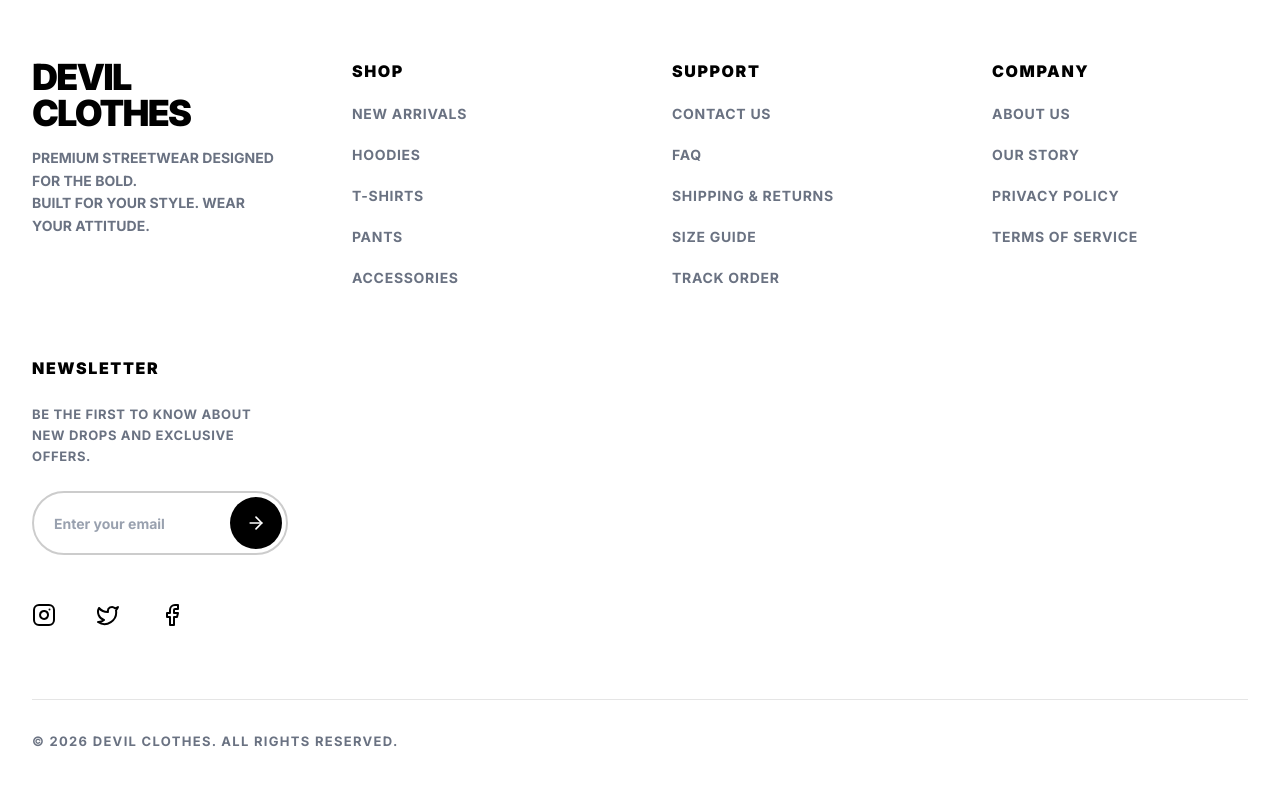
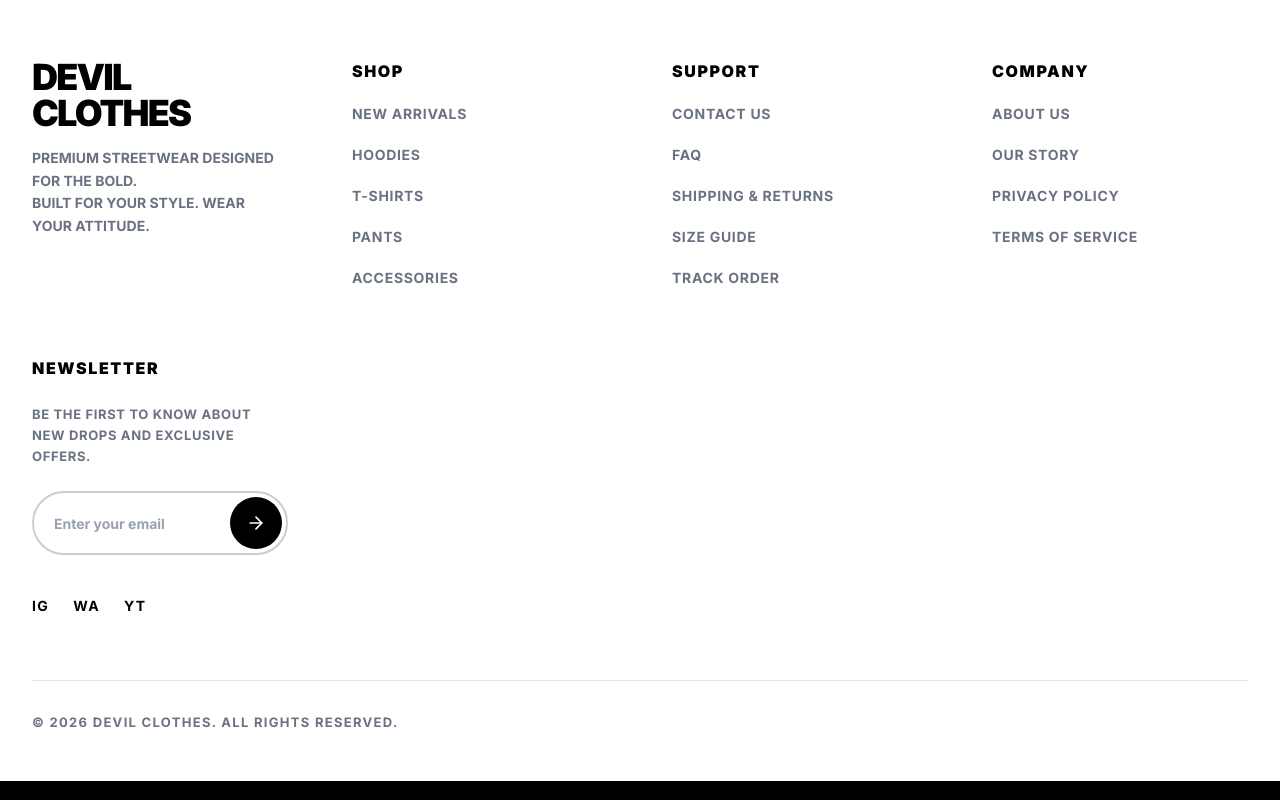
Before and after one commit to arjunkpatil2311-2325/devil-clothes, a Next.js app: page / in a window 1280 px wide. Shown: the part 5269-6069 px from the top of the page. Built offline with nearby package versions, Linux system fonts and the light colour scheme.

Commit message:
fix: restore missing lucide exports in Footer and final build verifications

```diff
--- a/src/components/layout/Footer.tsx
+++ b/src/components/layout/Footer.tsx
@@ -1,5 +1,5 @@
 import Link from "next/link";
-import { ArrowRight, Instagram, Twitter, Facebook } from "lucide-react";
+import { ArrowRight } from "lucide-react";
 
 export default function Footer() {
   return (
@@ -71,10 +71,10 @@ export default function Footer() {
             </button>
           </div>
 
-          <div className="flex space-x-6 pt-4">
-            <a href="#" className="text-black hover:text-gray-500 transition-colors p-2 -ml-2"><Instagram className="w-6 h-6" /></a>
-            <a href="#" className="text-black hover:text-gray-500 transition-colors p-2"><Twitter className="w-6 h-6" /></a>
-            <a href="#" className="text-black hover:text-gray-500 transition-colors p-2"><Facebook className="w-6 h-6" /></a>
+          <div className="flex space-x-6 text-[13px] md:text-[14px] font-bold tracking-widest uppercase text-black pt-4">
+            <a href="#" className="hover:text-gray-500 transition-colors">IG</a>
+            <a href="#" className="hover:text-gray-500 transition-colors">WA</a>
+            <a href="#" className="hover:text-gray-500 transition-colors">YT</a>
           </div>
         </div>
       </div>
```
